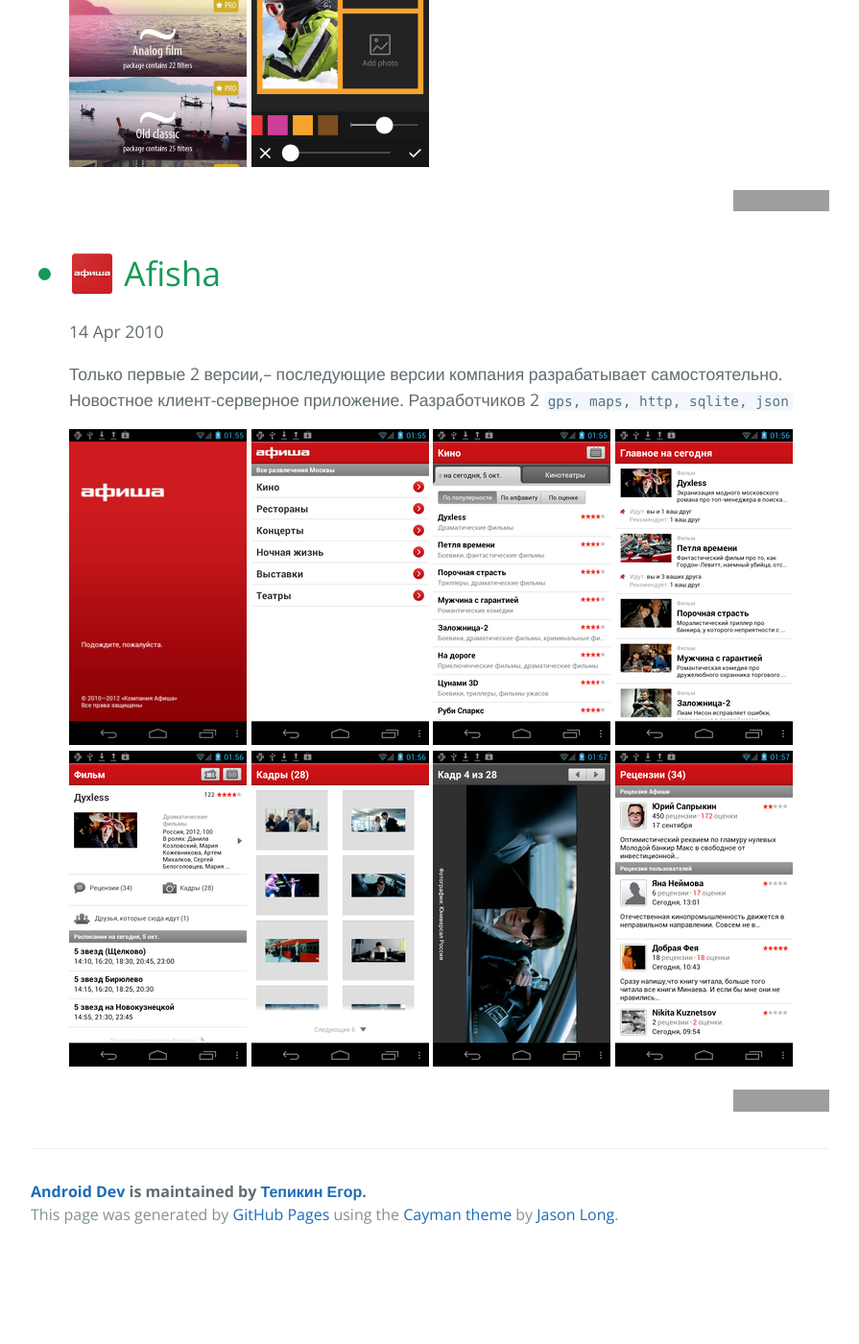
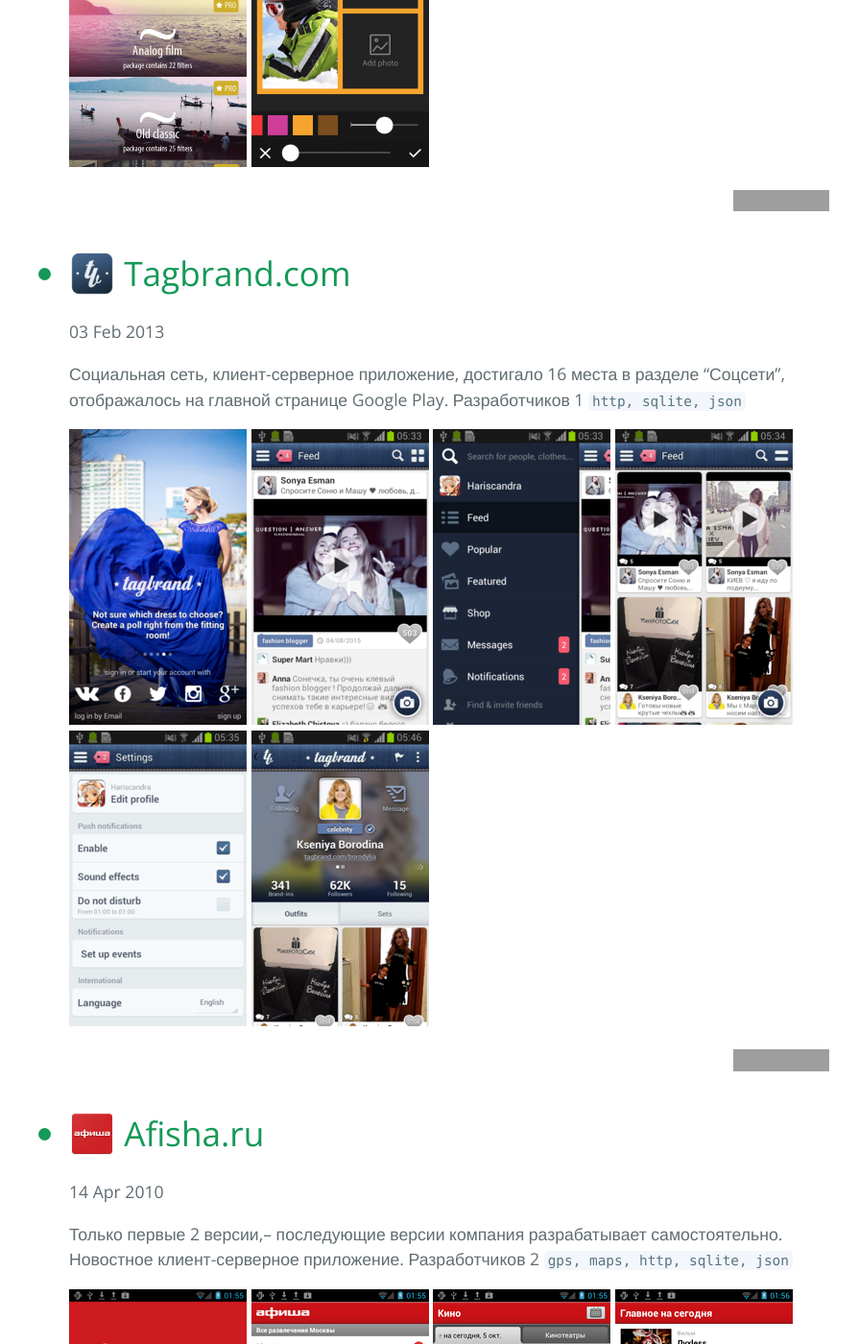
Before and after one commit to tepikin/tepikin.github.io, a Jekyll site: the page built from portfolio/index.html, in a window 1280 px wide and 1400 px high, scrolled down 1121 px. Shown: the whole window at 96% size, without its empty margins (192-1087 px from the left). Built offline with Jekyll 4.4.1, drawn with Linux system fonts in a browser that asks for light colours; before the commit the page ends 2430 px from its top, so only the background shows below that; grey boxes are pictures that could not be loaded.

Commit message:
posts added

```diff
--- a/_posts/2010-04-14-portfolio_afisha.markdown
+++ b/_posts/2010-04-14-portfolio_afisha.markdown
@@ -1,6 +1,6 @@
 ---
 layout: post
-title:  "Afisha"
+title:  "Afisha.ru"
 date:   2010-04-14 00:00:00
 icon: /portfolio/images/Afisha/icon_48.png
 vkcomments: true
--- /dev/null
+++ b/_posts/2013-02-03-portfolio_tagbrand.markdown
@@ -0,0 +1,28 @@
+---
+layout: post
+title:  "Tagbrand.com"
+date:   2013-02-03 00:00:00
+icon: /portfolio/images/Tagbrand/icon_48.png
+vkcomments: true
+share_buttons: true
+categories: portfolio
+---
+
+Социальная сеть, клиент-серверное приложение, достигало 16 места в разделе “Соцсети”, отображалось на главной странице Google Play. Разработчиков 1 `http, sqlite, json`
+
+<p>
+<div>
+<a class="example-image-link" href="{{ site.baseurl }}/portfolio/images/Tagbrand/1.png" data-lightbox="example-set" data-title="Camly"><img class="example-image" src="{{ site.baseurl }}/portfolio/images/Tagbrand/thumb_1.png" alt=""/></a>
+<a class="example-image-link" href="{{ site.baseurl }}/portfolio/images/Tagbrand/2.png" data-lightbox="example-set" data-title="Camly"><img class="example-image" src="{{ site.baseurl }}/portfolio/images/Tagbrand/thumb_2.png" alt=""/></a>
+<a class="example-image-link" href="{{ site.baseurl }}/portfolio/images/Tagbrand/3.png" data-lightbox="example-set" data-title="Camly"><img class="example-image" src="{{ site.baseurl }}/portfolio/images/Tagbrand/thumb_3.png" alt=""/></a>
+<a class="example-image-link" href="{{ site.baseurl }}/portfolio/images/Tagbrand/4.png" data-lightbox="example-set" data-title="Camly"><img class="example-image" src="{{ site.baseurl }}/portfolio/images/Tagbrand/thumb_4.png" alt=""/></a>
+<a class="example-image-link" href="{{ site.baseurl }}/portfolio/images/Tagbrand/5.png" data-lightbox="example-set" data-title="Camly"><img class="example-image" src="{{ site.baseurl }}/portfolio/images/Tagbrand/thumb_5.png" alt=""/></a>
+<a class="example-image-link" href="{{ site.baseurl }}/portfolio/images/Tagbrand/6.png" data-lightbox="example-set" data-title="Camly"><img class="example-image" src="{{ site.baseurl }}/portfolio/images/Tagbrand/thumb_6.png" alt=""/></a>
+</div>
+</p>
+
+<p align="right">
+<a href='https://play.google.com/store/apps/details?id=com.tagbrand.android&utm_source=global_co&utm_medium=prtnr&utm_content=Mar2515&utm_campaign=PartBadge&pcampaignid=MKT-Other-global-all-co-prtnr-py-PartBadge-Mar2515-1'><img alt='Доступно на Google Play' src='https://play.google.com/intl/en_us/badges/images/generic/ru_badge_web_generic.png' width="100"/></a>
+</p>
+
+<!--more-->
```
Also changed, not shown: portfolio/images/Tagbrand/icon.png (added), portfolio/images/Tagbrand/icon_48.png (added), portfolio/images/Tagbrand/thumb_1.png (added), portfolio/images/Tagbrand/thumb_2.png (added), portfolio/images/Tagbrand/thumb_3.png (added), portfolio/images/Tagbrand/thumb_4.png (added), portfolio/images/Tagbrand/thumb_5.png (added), portfolio/images/Tagbrand/thumb_6.png (added).
